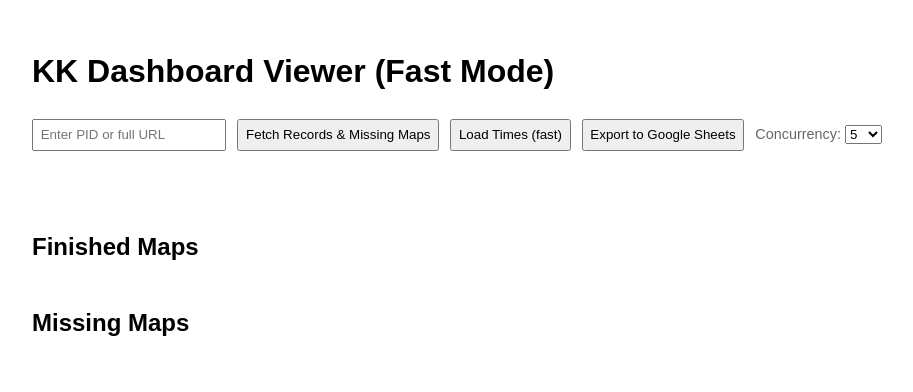
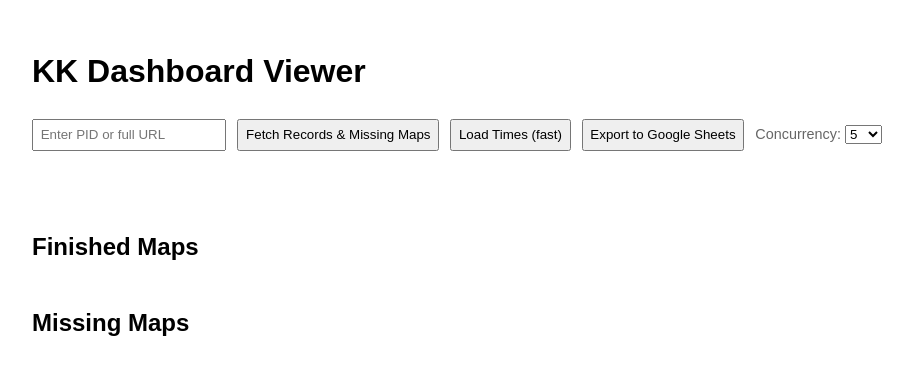
Before and after one commit to LamaRoom/lamaroom.github.io, a plain HTML site: page index.html in a window 1280 px wide. Shown: the whole page, without its empty margins (158-1071 px from the left). Drawn offline with Linux system fonts and the light colour scheme.

Commit message:
Update index.html

```diff
--- a/index.html
+++ b/index.html
@@ -3,7 +3,7 @@
 <head>
   <meta charset="UTF-8" />
   <meta name="viewport" content="width=device-width, initial-scale=1.0"/>
-  <title>KK Dashboard Viewer (Fast Mode)</title>
+  <title>KK Dashboard Viewer</title>
   <style>
     body { font-family: sans-serif; padding: 2em; max-width: 900px; margin: auto; }
     input, button { padding: 0.5em; margin: 0.5em 0.5em 0.5em 0; }
@@ -20,7 +20,7 @@
   </style>
 </head>
 <body>
-  <h1>KK Dashboard Viewer (Fast Mode)</h1>
+  <h1>KK Dashboard Viewer</h1>
   <input type="text" id="pidInput" placeholder="Enter PID or full URL" />
   <button id="fetchBtn">Fetch Records & Missing Maps</button>
   <button id="loadBtn">Load Times (fast)</button>
```
